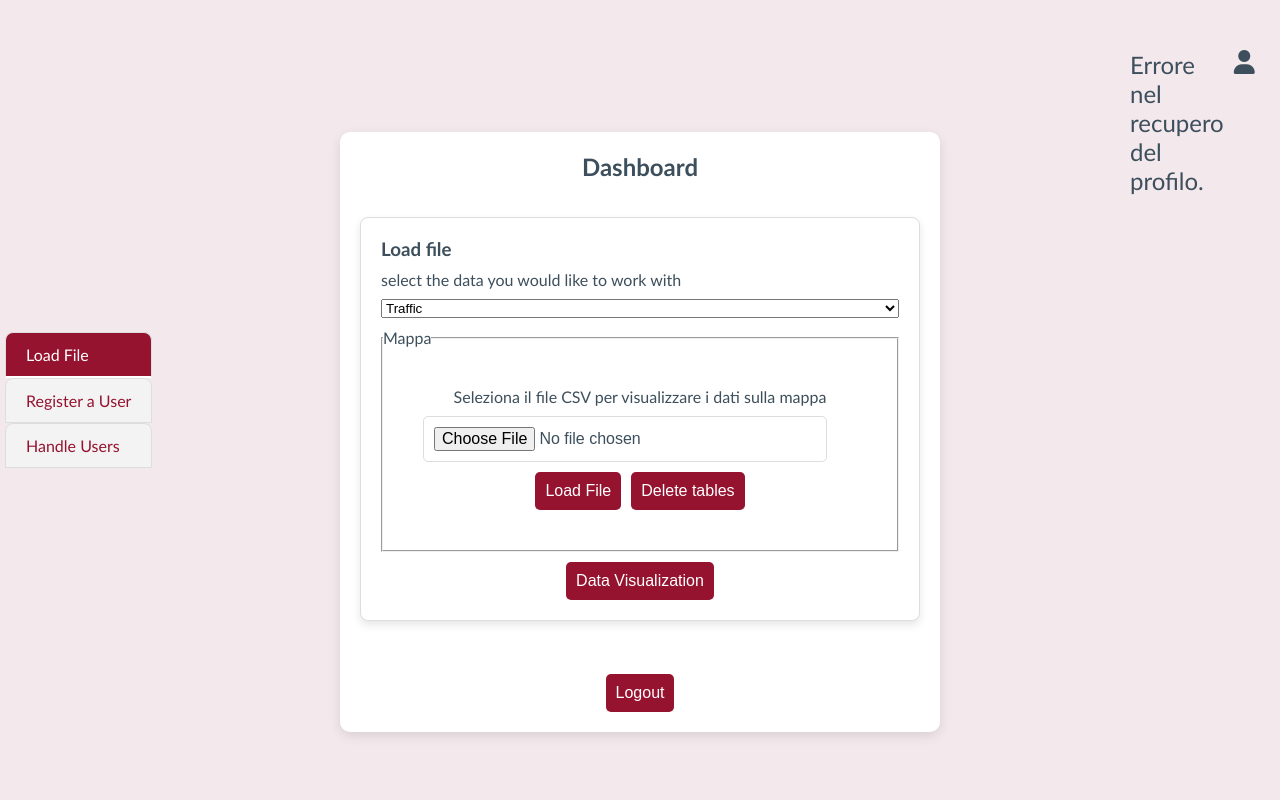
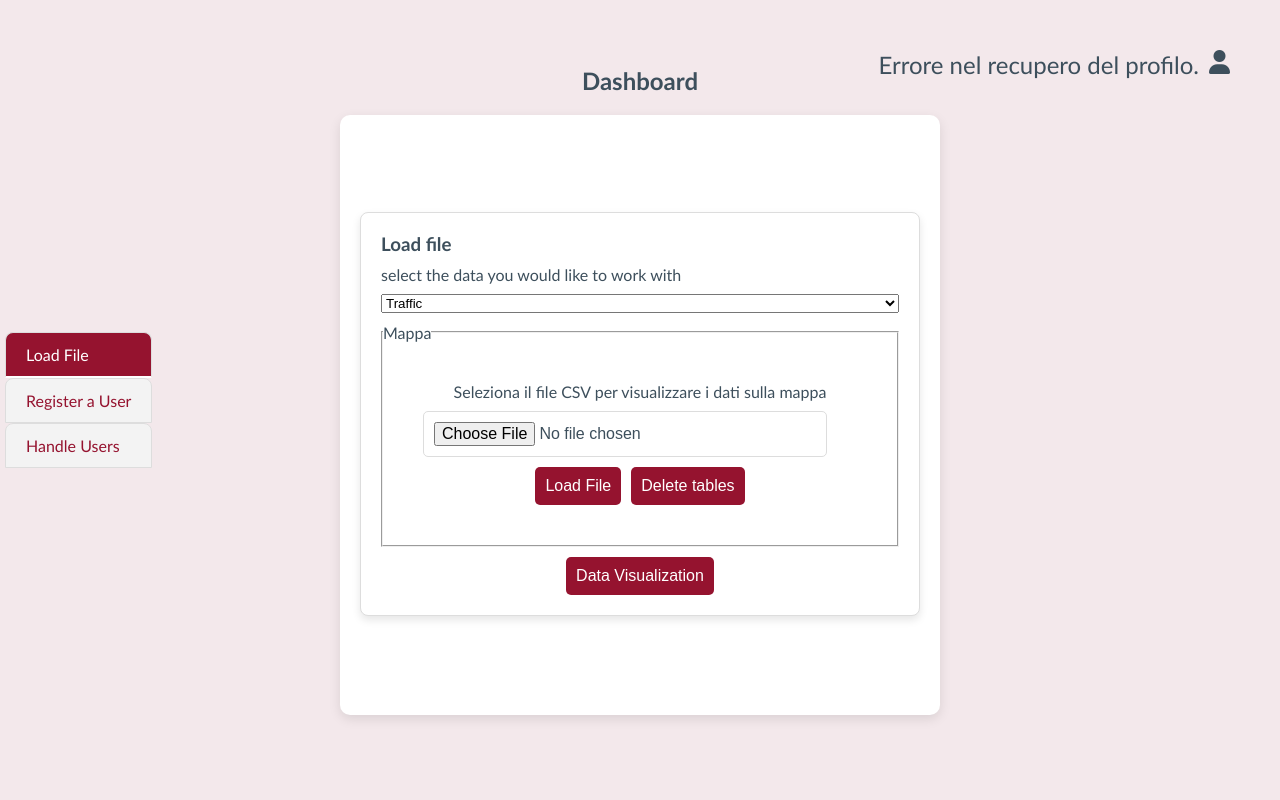
Before and after one commit to AndreaZavatta/tesi_zavatta, a PHP site: page /dashboard/dashboard.php in a window 1280 px wide. Run offline with PHP 8.4, Linux system fonts and the light colour scheme; the visitor is signed in with stand-in values (Sample User, id 1); data that the repository does not hold is empty.

Commit message:
moved logout button

```diff
--- a/project/dashboard/dashboard.js
+++ b/project/dashboard/dashboard.js
@@ -22,6 +22,15 @@ function showTab(tabIndex) {
             // Salva l'indice della tab attiva nel localStorage
             localStorage.setItem('activeTab', tabIndex);
     }
+    function toggleLogout() {
+        const logoutButton = document.getElementsByClassName("logout_button")[0];
+        // Toggle visibility of the logout button
+        if (logoutButton.style.display === "none") {
+            logoutButton.style.display = "block";
+        } else {
+            logoutButton.style.display = "none";
+        }
+    }
 
     function showActiveTab(){
         const activeTab = localStorage.getItem('activeTab');
@@ -39,7 +48,6 @@ function showActiveTab(){
             }, 5000); // 5000 millisecondi = 5 secondi
         }
     }
-
 
 
 document.addEventListener("DOMContentLoaded", function() {
@@ -248,7 +256,6 @@ document.addEventListener("DOMContentLoaded", function() {
             uploadFileVotazioni();
 
         });
-
     });
 
 
--- a/project/dashboard/dashboard.php
+++ b/project/dashboard/dashboard.php
@@ -16,6 +16,8 @@
 <body>
     <?php if (isset($_SESSION['admin_id'])): ?>
         <div class="profile_section">
+
+            <div class="profile_data" onclick="toggleLogout()">
                 <p>
                     <?php
                         $adminId = $_SESSION['admin_id'];
@@ -36,7 +38,11 @@
                         $connection->close();
                     ?>
                 </p>
-            <i class="fas fa-user"></i>
+                <i class="fas fa-user"></i>
+            </div>
+            <div class="logout_button" style="display: none;">
+                <button onclick="window.location.href='logout.php';">Logout</button>
+            </div>
         </div>
     <?php endif; ?>
     <div class="tab-container">
@@ -46,10 +52,8 @@
         <span class="tab" onclick="showTab(2)">Handle Users</span>
     </div>
     <div class="center_column cover_full">
-
+        <h2>Dashboard</h2>
         <div class="container">
-            <h2>Dashboard</h2>
-
             <!-- Spinner Container -->
             <div id="loading-spinner" class="spinner" style="display: none;">
                 <div class="loader"></div>
@@ -168,18 +172,7 @@
                 <p id="deleted-rows"></p> <!-- Aggiunto per mostrare le righe eliminate -->
             </div>
 
-            <!-- Logout -->
-            <?php if (isset($_SESSION['admin_id'])): ?>
-                <div class="logout_button">
-                    <button onclick="window.location.href='logout.php';">Logout</button>
-                </div>
-            <?php else: ?>
-                <div class="dashboard-without-login">
-                    <button onclick="window.location.href='logout.php';">Login</button>
-                    <button onclick="window.location.href='../';">Visualizza Mappa</button>
-                    <button onclick="window.location.href='../votazioni/';">Visualizza Votazioni</button>
-                </div>
-            <?php endif; ?>
+
         </div>
 
     </div>
--- a/project/dashboard/dashboard_style.css
+++ b/project/dashboard/dashboard_style.css
@@ -17,25 +17,26 @@ body {
 }
 
 .profile_section {
-	margin-right: 30px;
-	padding: 30px;
-	width: 150px;
-	height: 40px;
-	float: right;
+	position: fixed; /* Use fixed to stay in place while scrolling */
+	top: 20px; /* Distance from the top */
+	right: 20px; /* Distance from the right */
+	z-index: 10;
+	margin: 30px;
+	font-size: 24px;
+	cursor: pointer;
+}
+.profile_data {
 	display: flex;
 	gap: 10px;
-	font-size: 24px;
-	margin-top: 20px;
-	cursor: pointer;
 }
-
 form {
 	padding: 40px;
 }
 
 .cover_full {
 	width: 100%;
-	height: 88%;
+	height: 100%;
+	position: absolute;
 }
 
 .center_column {
@@ -105,7 +106,7 @@ label {
 .container {
 	display: flex;
 	flex-direction: column;
-	justify-content: space-between;
+	justify-content: space-around;
 	width: 600px;
 	height: 600px;
 	margin: 20px auto;
@@ -176,6 +177,7 @@ form {
 	justify-content: center;
 	position: fixed;
 	height: 100%;
+	z-index: 10;
 }
 
 /* Styles for individual tabs */
@@ -299,9 +301,9 @@ button:hover {
 }
 
 .logout_button {
-	display: flex;
-	justify-content: center;
 	margin-top: 15px;
+	margin-left: 15px;
+	cursor: pointer;
 }
 
 #users-table td {
```
Lines whose indentation alone changed are shown as unchanged.
